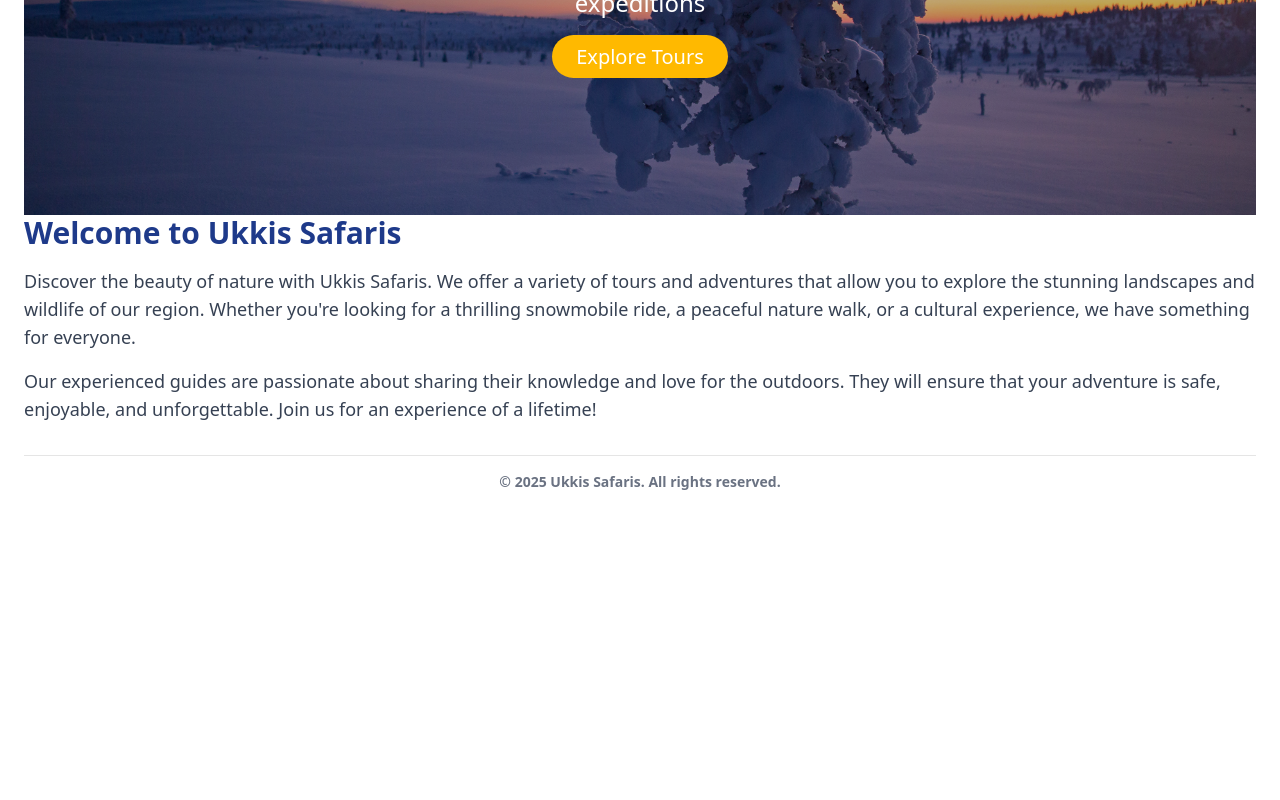
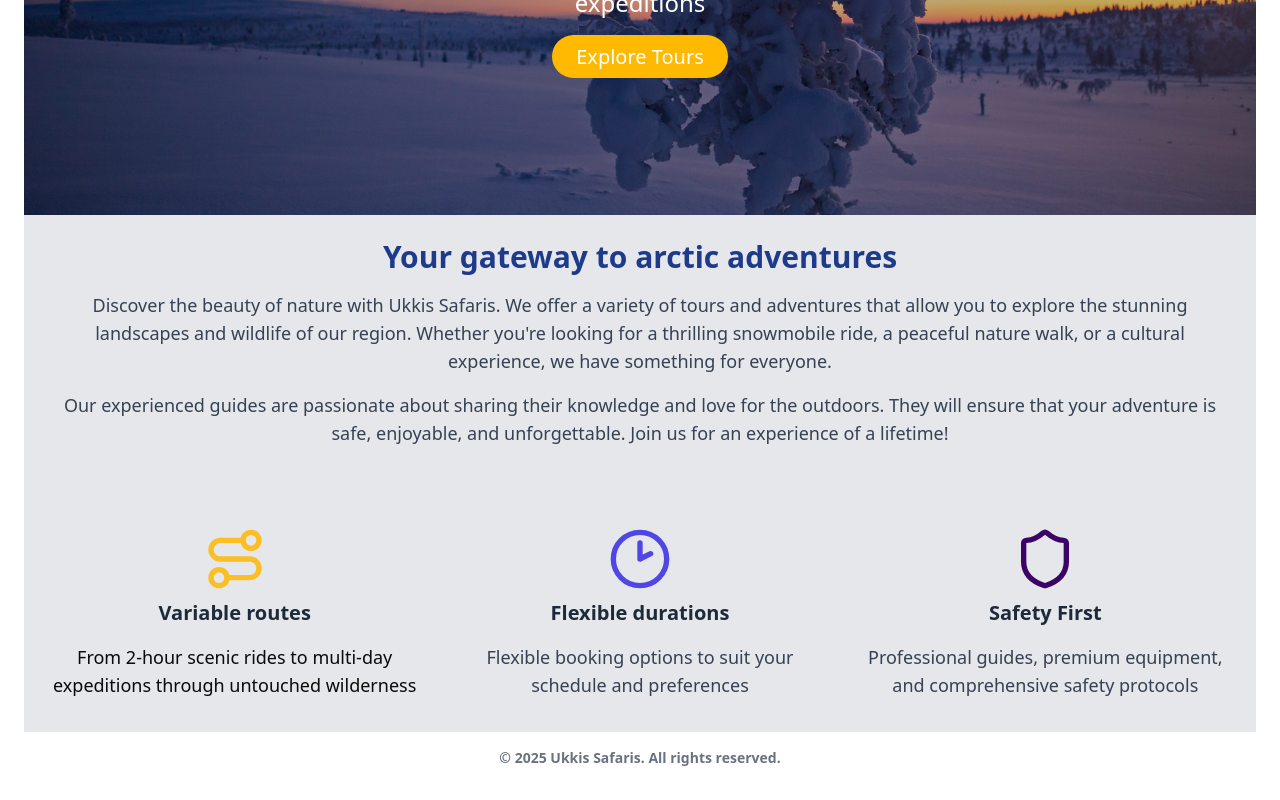
Before and after one commit to WaltteriWe/Ukkis-booking-system, a Next.js app in the folder frontend/: page / in a window 1280 px wide. Shown: the part 373-1173 px from the top of the page. Before the commit the page ends 897 px from the top, so only its background shows below. Built offline with nearby package versions, Linux system fonts and the light colour scheme.

Commit message:
feat: Implement Footer component and integrate it into the RootLayout; enhance Home page content and structure

```diff
--- a/frontend/src/app/layout.tsx
+++ b/frontend/src/app/layout.tsx
@@ -4,6 +4,7 @@ import "./globals.css";
 import { routes } from "../lib/constants";
 import Link from "next/link";
 import { Navigation } from "@/components/Navigation";
+import Footer from "@/components/Footer";
 
 const geistSans = Geist({
   variable: "--font-geist-sans",
@@ -33,11 +34,7 @@ export default function RootLayout({
         <Navigation />
         <main className="container mx-auto px-6 py-8">
           {children}
-          <footer className="mt-8 border-t pt-4 font-bold">
-            <p className="text-center text-sm text-gray-500">
-              &copy; {new Date().getFullYear()} Ukkis Safaris. All rights reserved.
-            </p>
-          </footer>
+        <Footer />
         </main>
       </body>
     </html>
--- a/frontend/src/app/page.tsx
+++ b/frontend/src/app/page.tsx
@@ -1,6 +1,7 @@
 import { routes } from "@/lib/constants";
-import { colors } from '@/lib/constants';
+import { colors } from "@/lib/constants";
 import { cn } from "@/lib/utils";
+import { Clock2Icon, RouteIcon, Shield } from "lucide-react";
 import Image from "next/image";
 import Link from "next/link";
 
@@ -23,25 +24,79 @@ function Home() {
 
         {/* Hero text content */}
         <div className="relative z-10 text-center text-white px-4">
-        <h1 className="text-4xl md:text-6xl font-bold mb-4">Arctic Adventure Awaits</h1>
-        <p className="text-lg md:text-2xl mb-6">Experience the magic of Lapland through premium snowmobile safaris, enduro adventures, and ATV expeditions</p>
+          <h1 className="text-4xl md:text-6xl font-bold mb-4">
+            Arctic Adventure Awaits
+          </h1>
+          <p className="text-lg md:text-2xl mb-6">
+            Experience the magic of Lapland through premium snowmobile safaris,
+            enduro adventures, and ATV expeditions
+          </p>
           <Link
             href={routes.categories}
-            className={cn("bg-amber-400 hover:bg-amber-500 text-white font-medium rounded-full px-6 py-2 transition-colors text-xl")}
+            className={cn(
+              "bg-amber-400 hover:bg-amber-500 text-white font-medium rounded-full px-6 py-2 transition-colors text-xl"
+            )}
           >
             Explore Tours
           </Link>
         </div>
       </div>
 
-    <div>
-      <h1 style={{ color: colors.primary }} className="text-3xl font-bold object-center ">Welcome to Ukkis Safaris</h1>
+      <div className=" mx-auto w-full p-6 bg-gray-200 text-center">
+        <h1
+          style={{ color: colors.primary }}
+          className="text-3xl font-bold object-center "
+        >
+          Your gateway to arctic adventures
+        </h1>
         <p className="mt-4 text-lg text-gray-700">
-        Discover the beauty of nature with Ukkis Safaris. We offer a variety of tours and adventures that allow you to explore the stunning landscapes and wildlife of our region. Whether you're looking for a thrilling snowmobile ride, a peaceful nature walk, or a cultural experience, we have something for everyone.
+          Discover the beauty of nature with Ukkis Safaris. We offer a variety
+          of tours and adventures that allow you to explore the stunning
+          landscapes and wildlife of our region. Whether you're looking for a
+          thrilling snowmobile ride, a peaceful nature walk, or a cultural
+          experience, we have something for everyone.
         </p>
         <p className="mt-4 text-lg text-gray-700">
-        Our experienced guides are passionate about sharing their knowledge and love for the outdoors. They will ensure that your adventure is safe, enjoyable, and unforgettable. Join us for an experience of a lifetime!
+          Our experienced guides are passionate about sharing their knowledge
+          and love for the outdoors. They will ensure that your adventure is
+          safe, enjoyable, and unforgettable. Join us for an experience of a
+          lifetime!
         </p>
+      </div>
+
+      <div className="container mx-auto px-6 py-8 grid grid-cols-1 md:grid-cols-3 gap-8 text-center bg-gray-200">
+        <div className="flex flex-col items-center">
+          <RouteIcon
+            style={{ color: colors.secondary }}
+            className="h-16 w-16 mt-6 items-center"
+          />
+          <h1 className="font-bold text-xl mt-2 text-gray-800">Variable routes</h1>
+          <p style={{ colorScheme: colors.text }} className="mt-4 text-lg ">
+            From 2-hour scenic rides to multi-day expeditions through untouched
+            wilderness
+          </p>
+        </div>
+        <div className="flex flex-col items-center">
+          <Clock2Icon
+            style={{ color: colors.accent }}
+            className="h-16 w-16 mt-6 items-center"
+          />
+          <h1 className="font-bold text-xl mt-2 text-gray-800">Flexible durations</h1>
+          <p className="mt-4 text-lg text-gray-700">
+            Flexible booking options to suit your schedule and preferences
+          </p>
+        </div>
+        <div className="flex flex-col items-center">
+          <Shield
+
+            className="h-16 w-16 mt-6 items-center text-purple-950"
+          />
+          <h1 className="font-bold text-xl mt-2 text-gray-800">Safety First</h1>
+          <p className="mt-4 text-lg text-gray-700">
+            Professional guides, premium equipment, and comprehensive safety
+            protocols
+          </p>
+        </div>
       </div>
     </>
   );
--- /dev/null
+++ b/frontend/src/components/Footer.tsx
@@ -0,0 +1,9 @@
+export default function Footer() {
+  return (
+<footer className="border-t pt-4 font-bold">
+          <p className="text-center text-sm text-gray-500" >
+            &copy; {new Date().getFullYear()} Ukkis Safaris. All rights reserved.
+          </p>
+        </footer>
+    );
+}
--- a/frontend/src/lib/constants.ts
+++ b/frontend/src/lib/constants.ts
@@ -15,4 +15,5 @@ export const colors = {
   accent: '#4F46E5', // Indigo-600
   background: '#F9FAFB', // Gray-100
   text: '#111827', // Gray-900
+
 };
```
Lines whose indentation alone changed are shown as unchanged.
